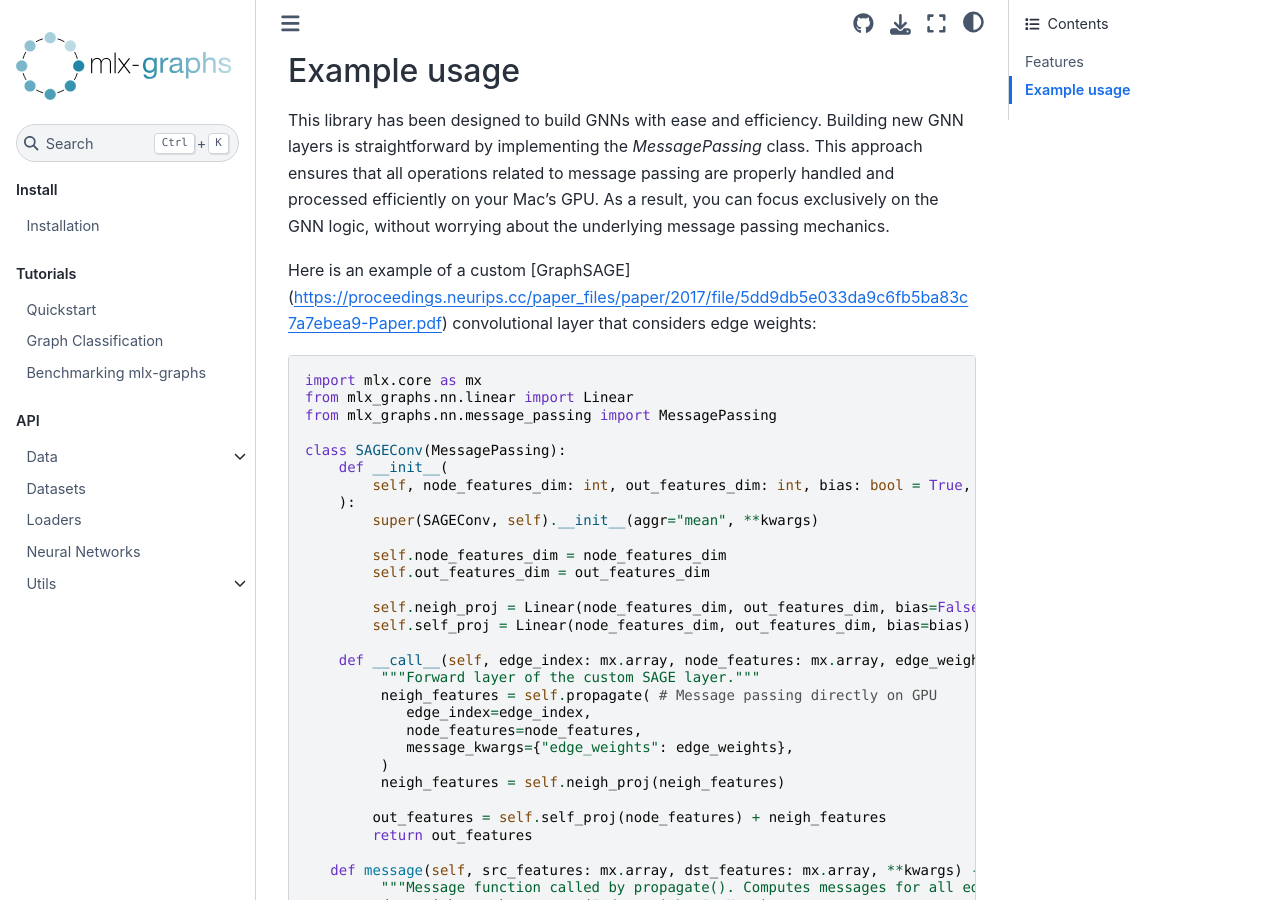
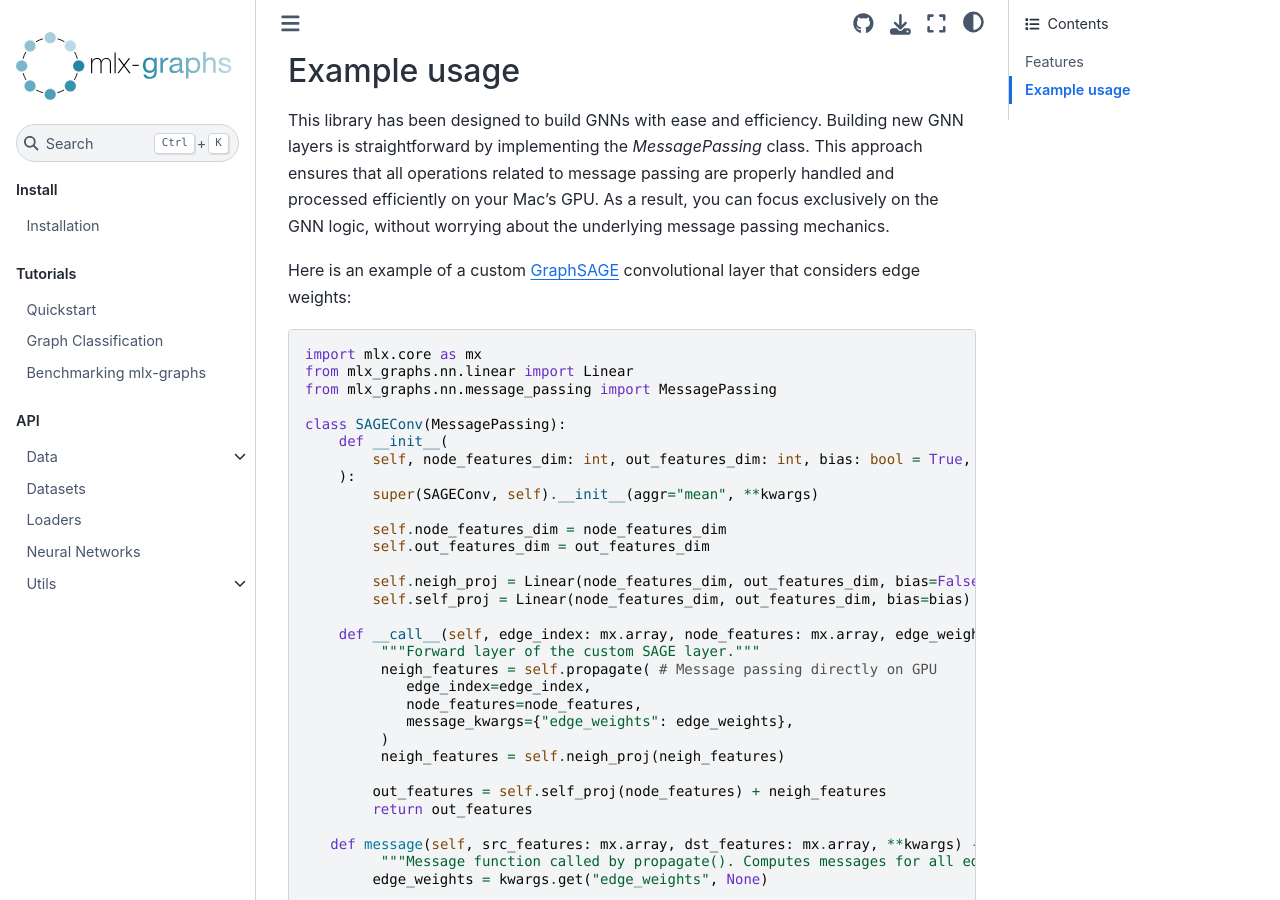
Before and after one commit to mlx-graphs/mlx-graphs, a Sphinx documentation site: the page built from docs/source/index.rst, in a window 1280 px wide and 900 px high, scrolled down 739 px. Built offline with Sphinx 7.4.7 and the Sphinx Book theme 1.1.4, drawn with Linux system fonts in a browser that asks for light colours.

Commit message:
hotfix: update broken link in docs

```diff
--- a/docs/source/index.rst
+++ b/docs/source/index.rst
@@ -27,7 +27,7 @@ Example usage
 
 This library has been designed to build GNNs with ease and efficiency. Building new GNN layers is straightforward by implementing the `MessagePassing` class. This approach ensures that all operations related to message passing are properly handled and processed efficiently on your Mac's GPU. As a result, you can focus exclusively on the GNN logic, without worrying about the underlying message passing mechanics.
 
-Here is an example of a custom [GraphSAGE](https://proceedings.neurips.cc/paper_files/paper/2017/file/5dd9db5e033da9c6fb5ba83c7a7ebea9-Paper.pdf) convolutional layer that considers edge weights:
+Here is an example of a custom `GraphSAGE <https://proceedings.neurips.cc/paper_files/paper/2017/file/5dd9db5e033da9c6fb5ba83c7a7ebea9-Paper.pdf>`_ convolutional layer that considers edge weights:
 
 .. code-block:: python
 
```
